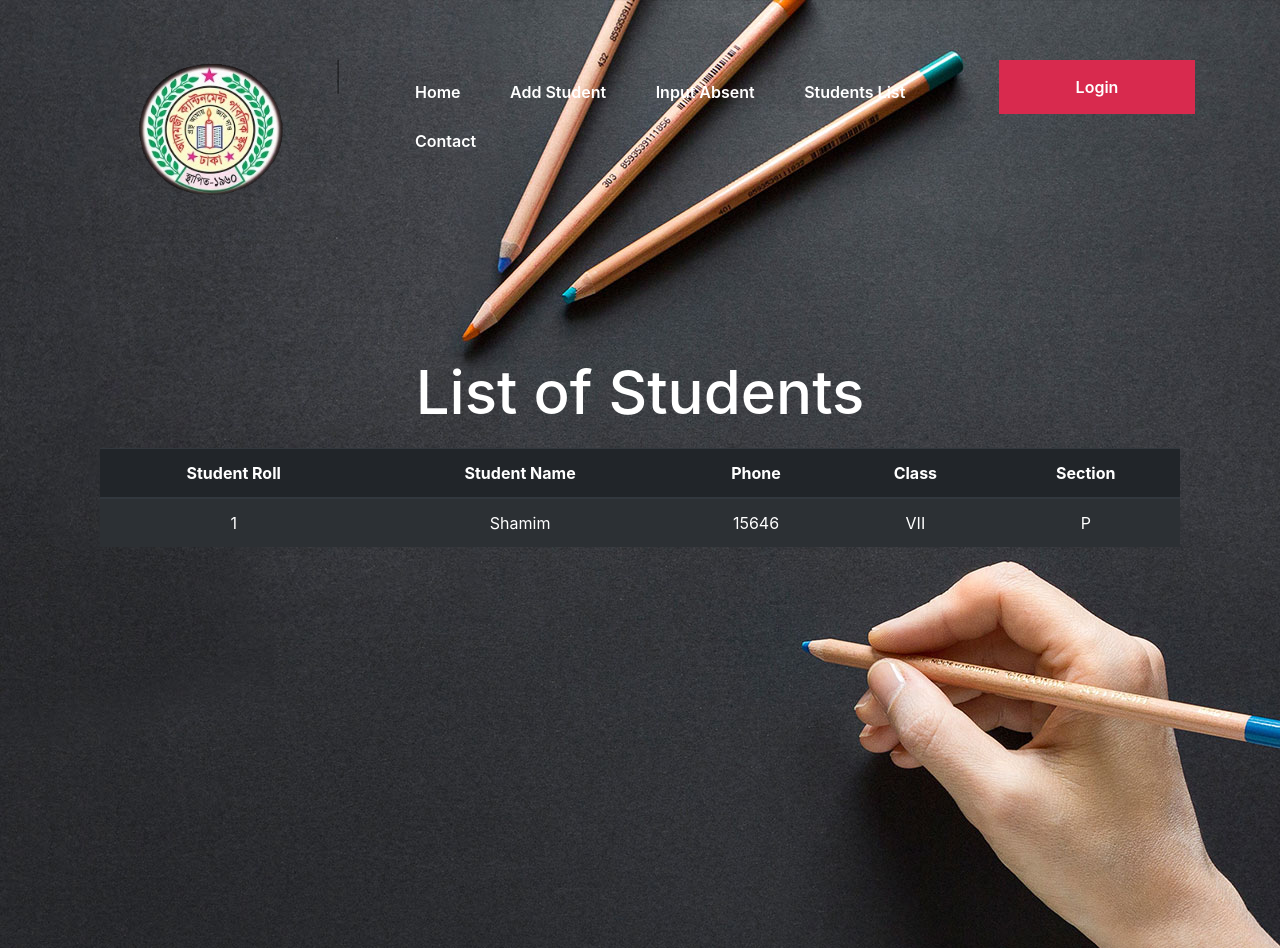
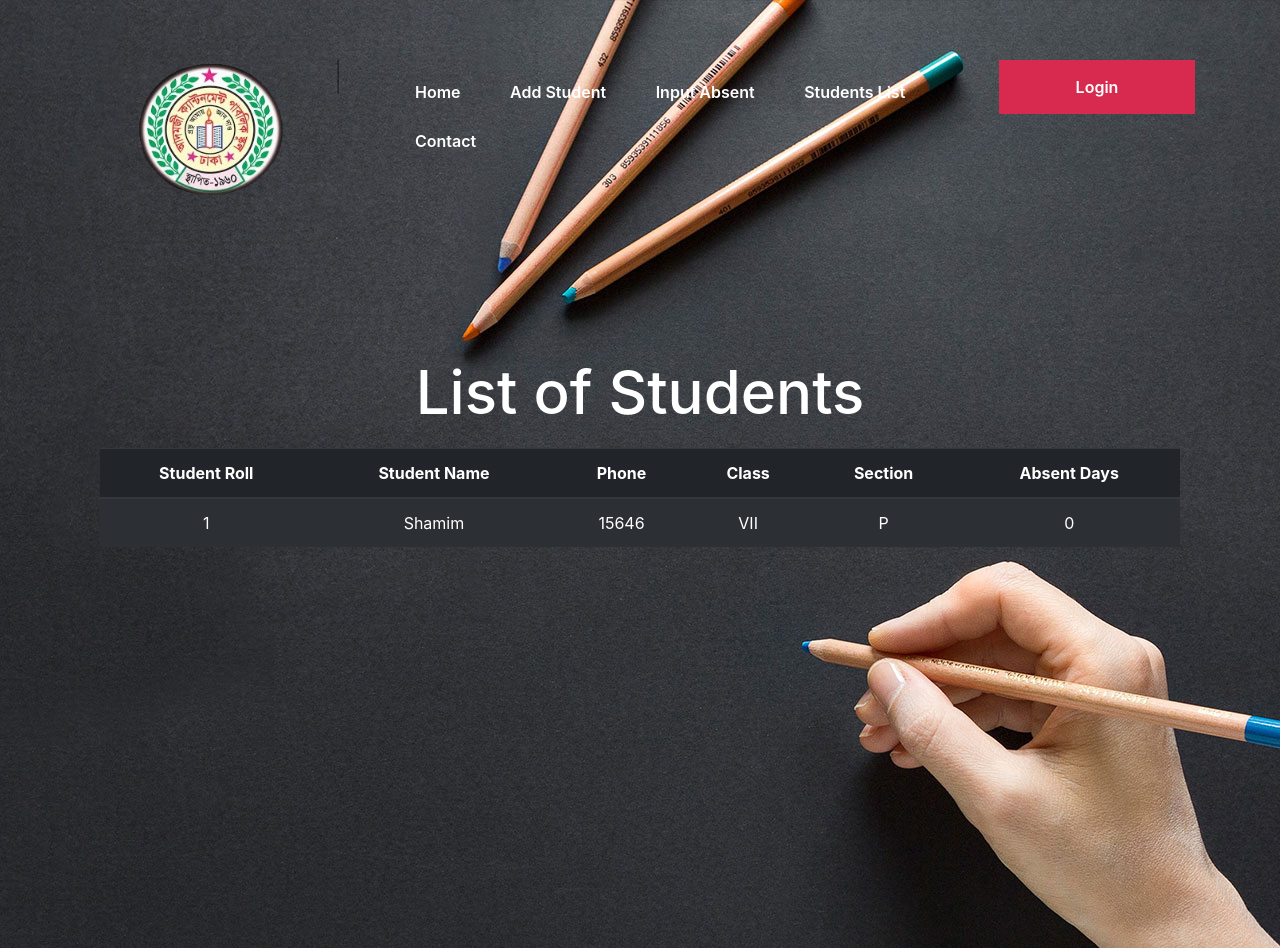
Before and after one commit to tariqulislamshamim/StudentDjango, a Django app: page /show in a window 1280 px wide. Run offline with Django 4.2, Linux system fonts and the light colour scheme; data comes from the database, SQL or seed files in the repository; some libraries are stand-ins or nearby versions.

Commit message:
index.html

```diff
--- a/Student/templates/show.html
+++ b/Student/templates/show.html
@@ -14,6 +14,7 @@
                   <th>Phone</th>
                   <th>Class</th>
                   <th>Section</th>
+                  <th>Absent Days</th>
                 </tr>
                 <tbody>
                     {%for i in student%}
@@ -23,6 +24,7 @@
                       <td>{{i.sphone}}</td>
                       <td>{{i.sclass}}</td>
                       <td>{{i.ssection}}</td>
+                      <td>{{i.sabsent}}</td>
                     </tr>
                     {% endfor %}
                   </tbody>
```
